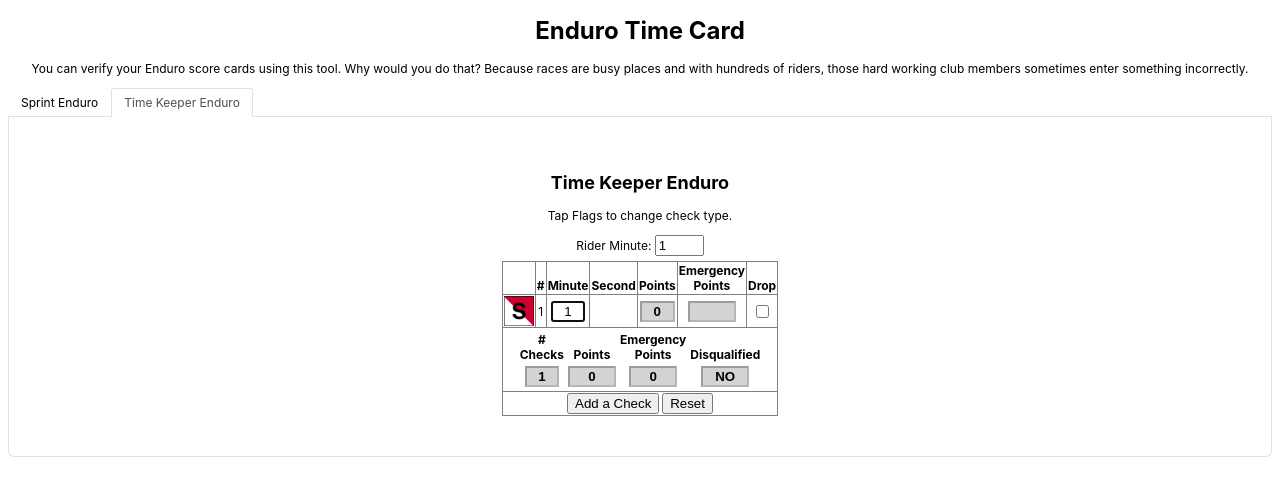
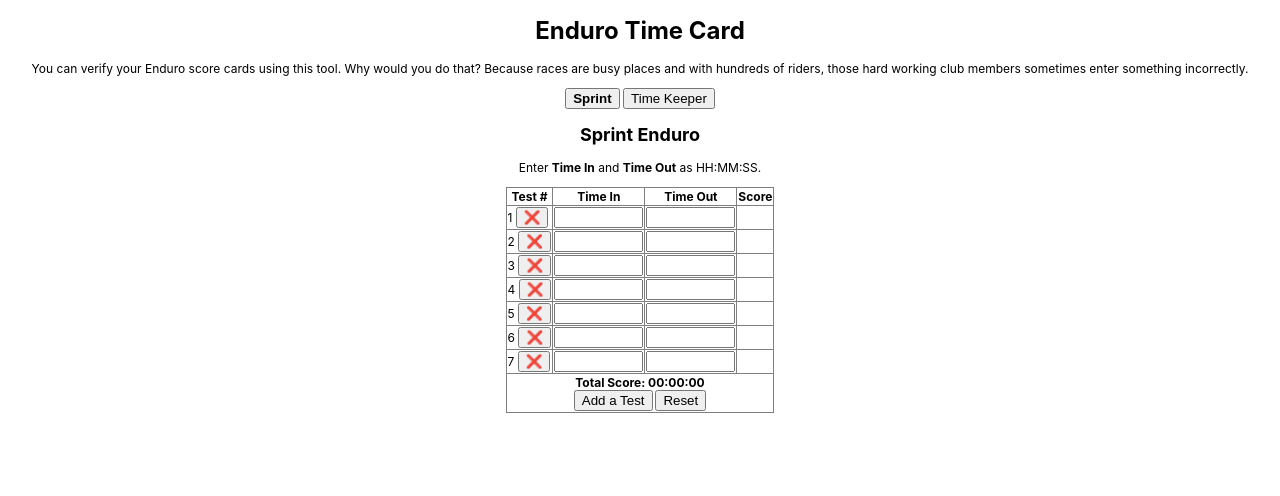
Before and after one commit to troysandal/timecard, a Svelte app: page / in a window 1280 px wide. Shown: the top 496 px of the page. Built offline with nearby package versions, Linux system fonts and the light colour scheme.

Commit message:
use buttons to switch enduro types

```diff
--- a/src/App.svelte
+++ b/src/App.svelte
@@ -2,20 +2,10 @@
   import svelteLogo from './assets/svelte.svg'
   import logo from './assets/icon.png';
   import TimeCard from './lib/SprintEnduro.svelte'
-  import Tabs from './lib/Tabs.svelte'
-  import SprintTab from './lib/SprintTab.svelte'
-  import TimeKeeperTab from './lib/TimeKeeperTab.svelte'
+  import SprintEnduro from './lib/SprintEnduro.svelte';
+  import TimeKeeperEnduro from './lib/TimeKeeperEnduro.svelte';
 
-  const items = [
-    { label: "Sprint Enduro",
-		 value: 2,
-		 component: SprintTab
-		},
-    { label: "Time Keeper Enduro",
-		 value: 1,
-		 component: TimeKeeperTab
-		},
-  ]
+  let current = "sprint"
 </script>
 
 <svelte:head>
@@ -32,7 +22,23 @@
       you do that?  Because races are busy places and with hundreds of riders,
       those hard working club members sometimes enter something incorrectly.
     </p>
-    <Tabs {items} />
+    <button class:selected={current === "sprint"} on:click={() => current = "sprint"}>Sprint</button>
+    <button class:selected={current === "timeKeeper"} on:click={() => current = "timeKeeper"}>Time Keeper</button>
+    {#if current === "sprint"}
+      <div id="sprint">
+        <h2>Sprint Enduro</h2>
+        <p>
+            Enter <b>Time In</b> and <b>Time Out</b> as HH:MM:SS.
+        </p>
+        <TimeCard />
+      </div>
+    {:else}
+        <div id="timeKeeper">
+          <h2>Time Keeper Enduro</h2>
+          <p>Tap Flags to change check type.</p>
+          <TimeKeeperEnduro />
+      </div>
+    {/if}
   </center>
 </main>
 
@@ -41,4 +47,7 @@
     -webkit-user-select: none;
     user-select: none;
   }
+  .selected {
+		font-weight: bold;
+  }
 </style>
--- a/src/lib/SprintTab.svelte
+++ /dev/null
@@ -1,11 +0,0 @@
-<script>
-    import TimeCard from "./SprintEnduro.svelte";
-</script>
-
-<div id="sprint">
-    <h2>Sprint Enduro</h2>
-    <p>
-        Enter <b>Time In</b> and <b>Time Out</b> as HH:MM:SS.
-    </p>
-    <TimeCard />
-</div>
--- a/src/lib/Tabs.svelte
+++ /dev/null
@@ -1,60 +0,0 @@
-<script>
-    export let items = [];
-    export let activeTabValue = 1;
-
-    const handleClick = tabValue => () => (activeTabValue = tabValue);
-  </script>
-
-  <ul>
-  {#each items as item}
-      <li class={activeTabValue === item.value ? 'active' : ''}>
-          <span on:keypress={() => {}} on:click={handleClick(item.value)}>{item.label}</span>
-      </li>
-  {/each}
-  </ul>
-  {#each items as item}
-      {#if activeTabValue == item.value}
-      <div class="box">
-          <svelte:component this={item.component}/>
-      </div>
-      {/if}
-  {/each}
-  <style>
-      .box {
-          margin-bottom: 10px;
-          padding: 40px;
-          border: 1px solid #dee2e6;
-      border-radius: 0 0 .5rem .5rem;
-      border-top: 0;
-      }
-    ul {
-      display: flex;
-      flex-wrap: wrap;
-      padding-left: 0;
-      margin-bottom: 0;
-      list-style: none;
-      border-bottom: 1px solid #dee2e6;
-    }
-      li {
-          margin-bottom: -1px;
-      }
-
-    span {
-      border: 1px solid transparent;
-      border-top-left-radius: 0.25rem;
-      border-top-right-radius: 0.25rem;
-      display: block;
-      padding: 0.5rem 1rem;
-      cursor: pointer;
-    }
-
-    span:hover {
-      border-color: #e9ecef #e9ecef #dee2e6;
-    }
-
-    li.active > span {
-      color: #495057;
-      background-color: #fff;
-      border-color: #dee2e6 #dee2e6 #fff;
-    }
-  </style>
--- a/src/lib/TimeKeeperTab.svelte
+++ /dev/null
@@ -1,9 +0,0 @@
-<script>
-    import TimeKeeperEnduro from "./TimeKeeperEnduro.svelte";
-</script>
-
-<div id="timeKeeper">
-    <h2>Time Keeper Enduro</h2>
-    <p>Tap Flags to change check type.</p>
-    <TimeKeeperEnduro />
-</div>
```
